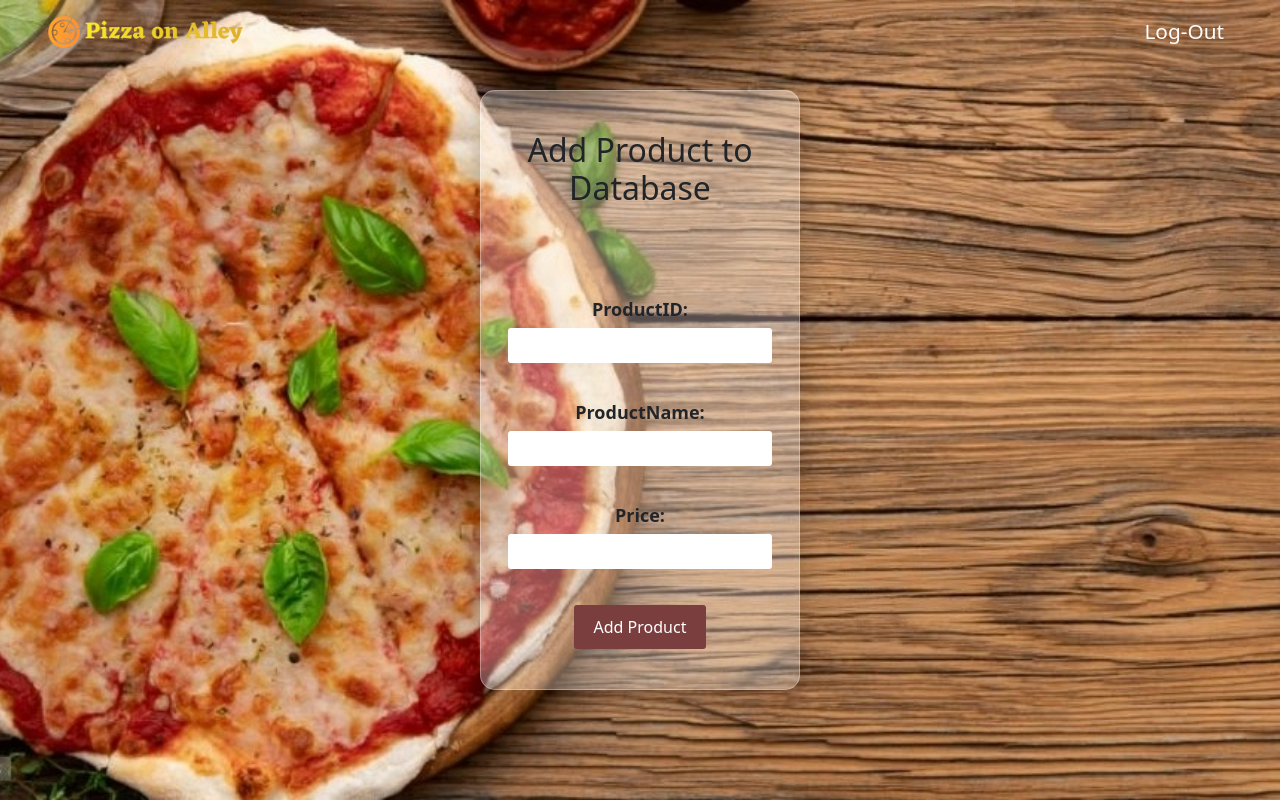
After one commit to NicholeCuizon/IT342_Techinnovators, a Django app: page /add_product/ in a window 1280 px wide. The commit adds this page. Run offline with Django 5.2, Linux system fonts and the light colour scheme; some libraries are stand-ins or nearby versions.

Commit message:
Lawas, Arziel Mae - Product Entry

```diff
--- a/pizza_alley_app/forms.py
+++ b/pizza_alley_app/forms.py
@@ -1,5 +1,6 @@
 from django import forms
 from .models import Accounts
+from .models import Products
 from django.contrib.auth.forms import AuthenticationForm
 
 class LoginForm(AuthenticationForm):
@@ -17,3 +18,11 @@ class AccountUpdateForm(forms.ModelForm):
     class Meta:
         model = Accounts
         fields = ['firstname', 'lastname', 'email', 'user_type', 'profile_picture']
+
+
+# Lawas, Arziel Mae L. - part
+
+class ProductForm(forms.ModelForm):
+    class Meta:
+        model = Products
+        fields = ['productID', 'productName', 'price']
--- /dev/null
+++ b/pizza_alley_app/templates/add_product.html
@@ -0,0 +1,170 @@
+<!-- Lawas, Arziel Mae L. - part -->
+
+{% load static %}
+
+<!DOCTYPE html>
+<html>
+
+<head>
+    <title>Add Product to Database</title>
+    <link rel="stylesheet" href="https://cdn.jsdelivr.net/npm/bootstrap@5.3.0-alpha1/dist/css/bootstrap.min.css">
+    <link rel="stylesheet" href="style.css">
+    <script src="https://kit.fontawesome.com/56614d0368.js" crossorigin="anonymous"></script>
+    <script src="https://cdn.jsdelivr.net/npm/bootstrap@5.3.0-alpha1/dist/js/bootstrap.bundle.min.js"></script>
+    <style>
+        body {
+            background: url("{% static 'img/login_photo.jpeg' %}") no-repeat center center fixed;
+            background-size: cover;
+            display: grid;
+            place-items: center;
+        }
+
+        .container {
+            margin-top: 80px;
+            display: grid;
+            margin-top: 7%;
+            text-align: center;
+            place-items: center;
+            border: 1px solid rgba(255, 255, 255, .3);
+            background: rgba(255, 255, 255, 0.3);
+            border-radius: 15px;
+            box-shadow: 0 4px 30px rgba(0, 0, 0, .3);
+            backdrop-filter: invert(1px);
+            height: 600px;
+            width: 25%;
+            font-size: 1.5em;
+        }
+
+        input[type=text],
+        input[type=number] {
+            height: 50%;
+            width: 90%;
+            border: none;
+            border-radius: 3px;
+            margin-bottom: 20px;
+            box-sizing: border-box;
+        }
+
+        label {
+            display: block;
+            font-size: 18px;
+            font-weight: bold;
+            margin-bottom: 5px;
+        }
+
+        input[type=submit] {
+            background-color: #7A3E3E;
+            color: white;
+            padding: 10px 20px;
+            border: none;
+            border-radius: 3px;
+            cursor: pointer;
+            font-size: 16px;
+        }
+
+        input[type=submit]:hover {
+            background-color: #3e8e41;
+        }
+
+        .word {
+            color: white;
+            font-size: 1.3rem;
+        }
+
+        .word:hover {
+            color: yellow;
+        }
+
+        .home {
+            margin-right: 48px;
+        }
+
+        .navbar-brand {
+            margin-left: 48px;
+        }
+
+        /* Success pop-up container */
+        .success-container {
+            position: fixed;
+            top: 50%;
+            left: 50%;
+            transform: translate(-50%, -50%);
+            background-color: #4CAF50;
+            color: white;
+            padding: 20px;
+            border-radius: 5px;
+            box-shadow: 0 4px 8px 0 rgba(0, 0, 0, 0.2);
+            z-index: 1;
+            display: none;
+            /* Hide by default */
+        }
+    </style>
+</head>
+
+<body>
+    <nav class="navbar navbar-expand-lg bg-transparent navbar-dark navbar fixed-top">
+        <a class="navbar-brand" href="Pizza_Admin.php"> <img src="{% static 'img/pizza-loggo.png' %}"
+                style="height: 32px;" alt=""> </a>
+
+        <button class="navbar-toggler" type="button" data-bs-toggle="collapse" data-bs-target="#navbarSupportedContent"
+            aria-controls="navbarSupportedContent" aria-expanded="false" aria-label="Toggle navigation">
+            <span class="navbar-toggler-icon"></span>
+        </button>
+
+        <div class="navbar-collapse home" id="navbarSupportedContent">
+            <ul class="navbar-nav ms-auto">
+                <li class="nav-item">
+                    <a class="nav-link" href="{% url 'login' %}"><span class="word">Log-Out</span></a>
+                </li>
+            </ul>
+        </div>
+    </nav>
+
+    <div class="container">
+        <h2>Add Product to Database</h2>
+        <form id="productForm" method="POST">
+            {% csrf_token %}
+            {{ form.as_p }}
+            <input type="submit" name="submit" value="Add Product">
+        </form>
+    </div>
+
+    <!-- Success pop-up container -->
+    <div id="successPopup" class="success-container">
+        Product added successfully
+    </div>
+
+    <!-- Include jQuery -->
+    <script src="https://code.jquery.com/jquery-3.6.0.min.js"></script>
+
+    <!-- JavaScript to handle form submission and pop-up -->
+    <script>
+        $(document).ready(function () {
+            $('#productForm').on('submit', function (event) {
+                event.preventDefault();
+                var form = $(this);
+
+                $.ajax({
+                    type: 'POST',
+                    url: "{% url 'add_product' %}",
+                    data: form.serialize(),
+                    success: function (response) {
+                        if (response.status === 'success') {
+                            // Show success pop-up
+                            $('#successPopup').fadeIn().delay(2000).fadeOut();
+                            // Clear form fields
+                            form.trigger('reset');
+                        } else {
+                            alert(response.message);
+                        }
+                    },
+                    error: function (response) {
+                        alert('An error occurred. Please try again.');
+                    }
+                });
+            });
+        });
+    </script>
+</body>
+
+</html>
--- a/pizza_alley_app/urls.py
+++ b/pizza_alley_app/urls.py
@@ -10,4 +10,6 @@ urlpatterns = [
     path('dashboard_employee/', views.dashboard_employee, name='dashboard_employee'),
     path('dashboard_customer/', views.dashboard_customer, name='dashboard_customer'),
     path('dashboard_admin/pizza_employeeOrder', views.pizza_employeeOrder, name='pizza_employeeOrder'),
+    path('add_product/', views.add_product, name='add_product'),  # Correct view for add_product
+    path('pizza_employeeOrder/', views.pizza_employeeOrder, name='pizza_employeeOrder'),  # Correct view for add_product
 ]
--- a/pizza_alley_app/views.py
+++ b/pizza_alley_app/views.py
@@ -4,10 +4,11 @@ from django.contrib import messages
 from django.core.validators import EmailValidator
 from django.core.exceptions import ValidationError
 from django.shortcuts import render, get_object_or_404, redirect
-from django.http import HttpResponse
+from django.http import HttpResponse, JsonResponse
 from django.template import loader
 from django.shortcuts import redirect
 from django.views.decorators.csrf import csrf_exempt
+from .forms import ProductForm, AccountUpdateForm
 
 #import models
 from .models import Accounts, CurrentOrder, Products
@@ -158,3 +159,18 @@ def pizza_employeeOrder(request):
         total = sum(order.total for order in current_order)
 
         return render(request, 'pizza_employeeOrder.html', {'products': products, 'current_order': current_order, 'total': total})
+
+
+# Lawas, Arziel Mae L. - part
+
+def add_product(request):
+    if request.method == 'POST':
+        form = ProductForm(request.POST)
+        if form.is_valid():
+            form.save()
+            return JsonResponse({'status': 'success', 'message': 'Product added successfully'})
+        else:
+            return JsonResponse({'status': 'error', 'message': 'Error: Form is not valid'})
+    else:
+        form = ProductForm()
+    return render(request, 'add_product.html', {'form': form})
```
Also changed, not shown: pizza_alley_app/templates/dashboard_admin.html (+6 -2 lines), db.sqlite3.
